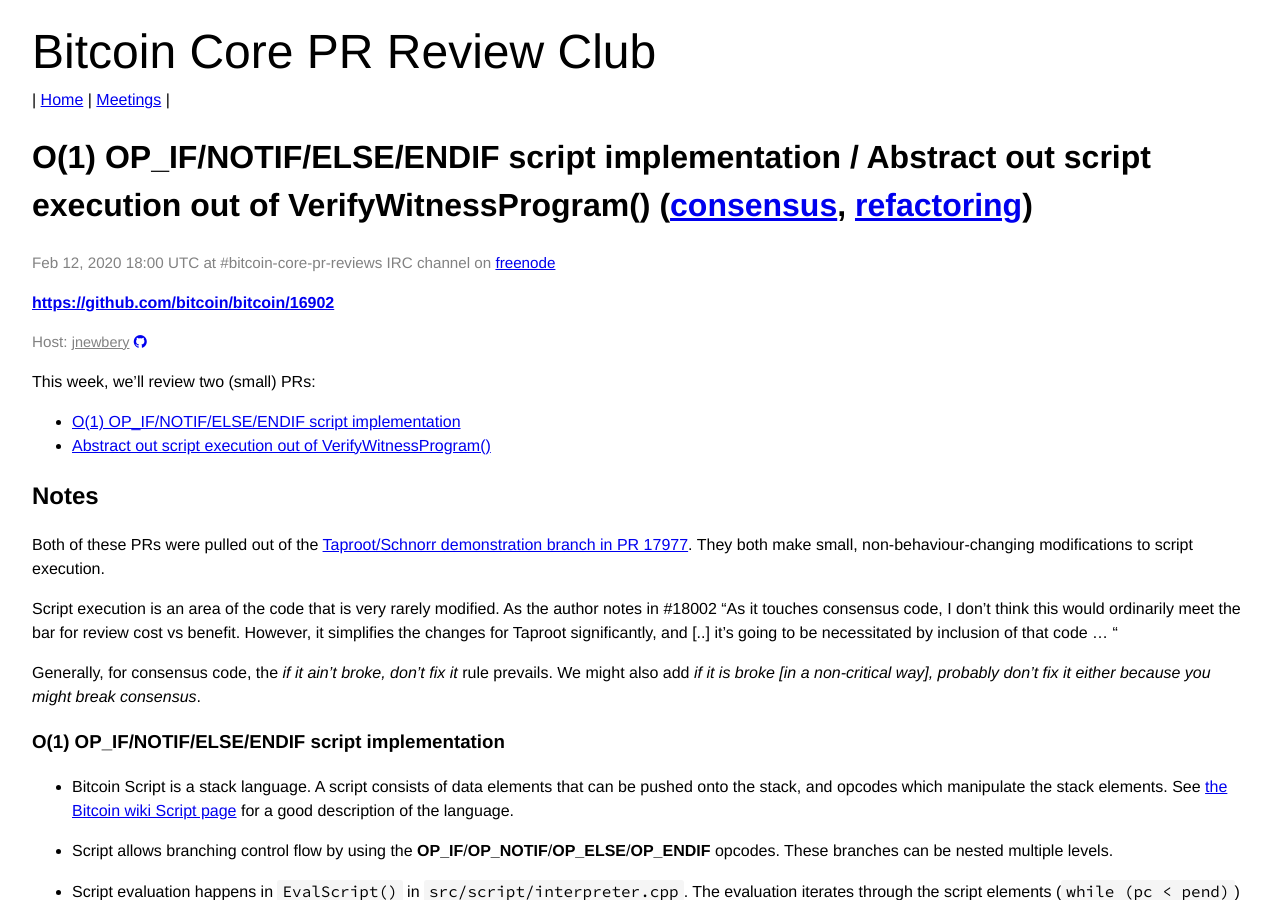
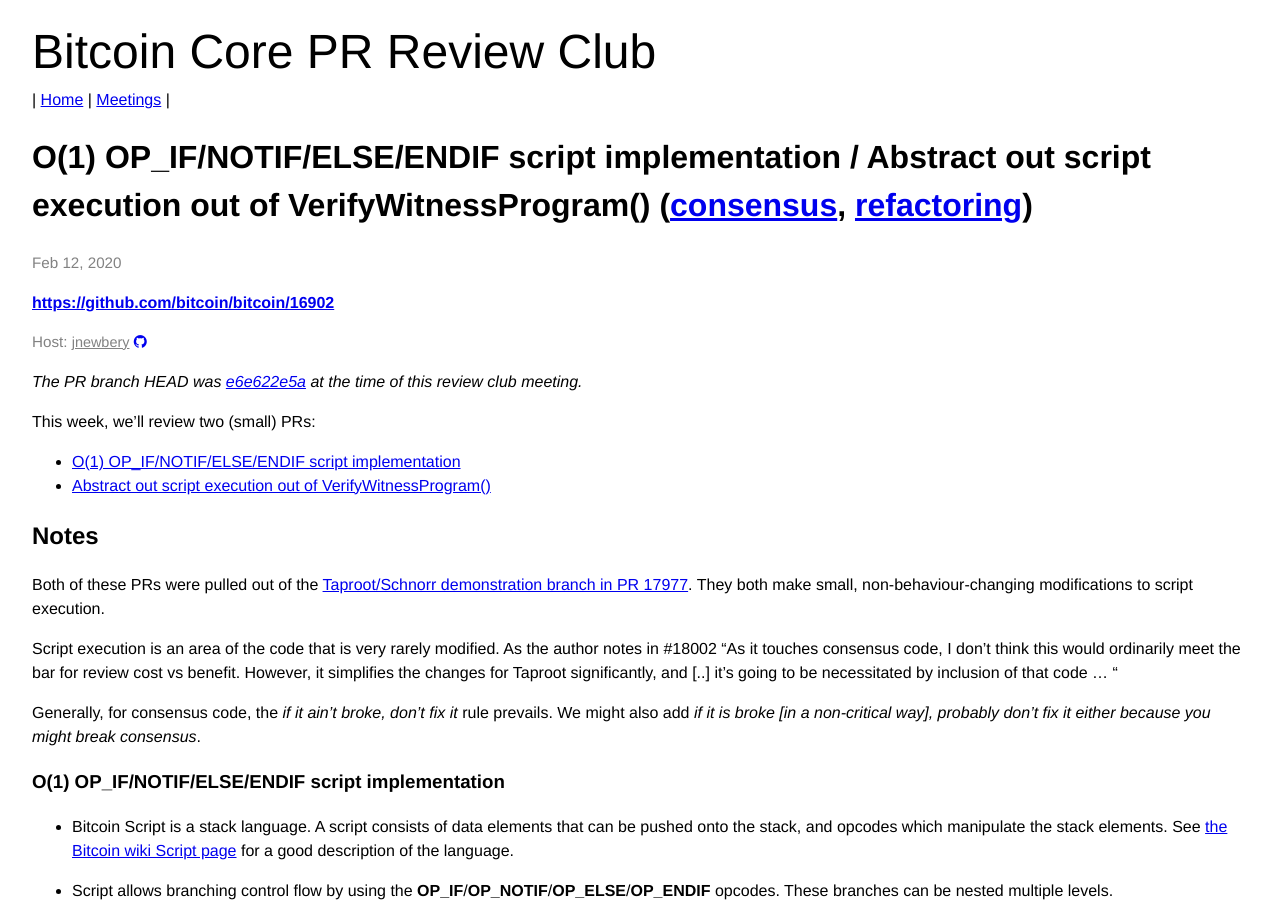
Before and after one commit to bitcoin-core-review-club/website, a Jekyll site: the page built from _posts/2020-02-12-#16902.md, in a window 1280 px wide and 900 px high. Built offline with Jekyll 4.4.1, drawn with Linux system fonts in a browser that asks for light colours.

Commit message:
n16902 -> past and commit hash

```diff
--- a/_posts/2020-02-12-#16902.md
+++ b/_posts/2020-02-12-#16902.md
@@ -6,7 +6,8 @@
 authors: [sipa, ajtowns]
 components: ["consensus", "refactoring"]
 host: jnewbery
-status: upcoming
+status: past
+commit: e6e622e5a
 ---
 
 This week, we'll review two (small) PRs:
```
